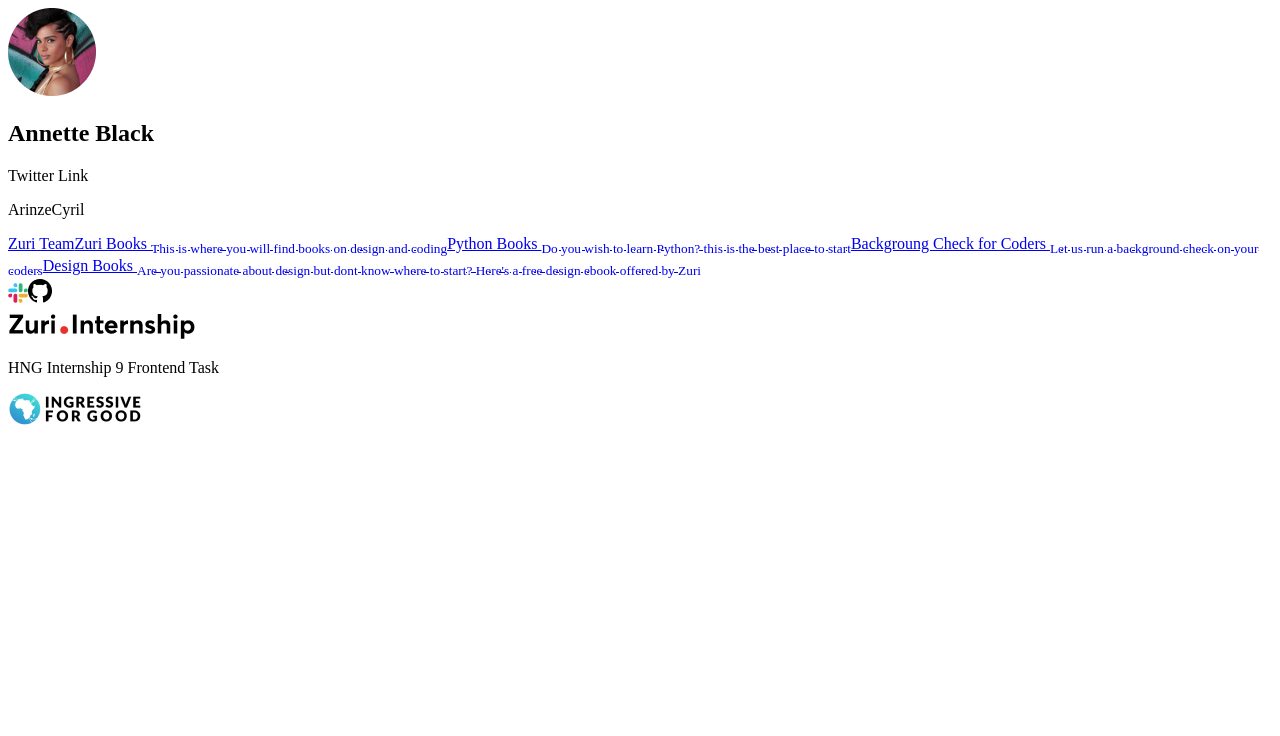
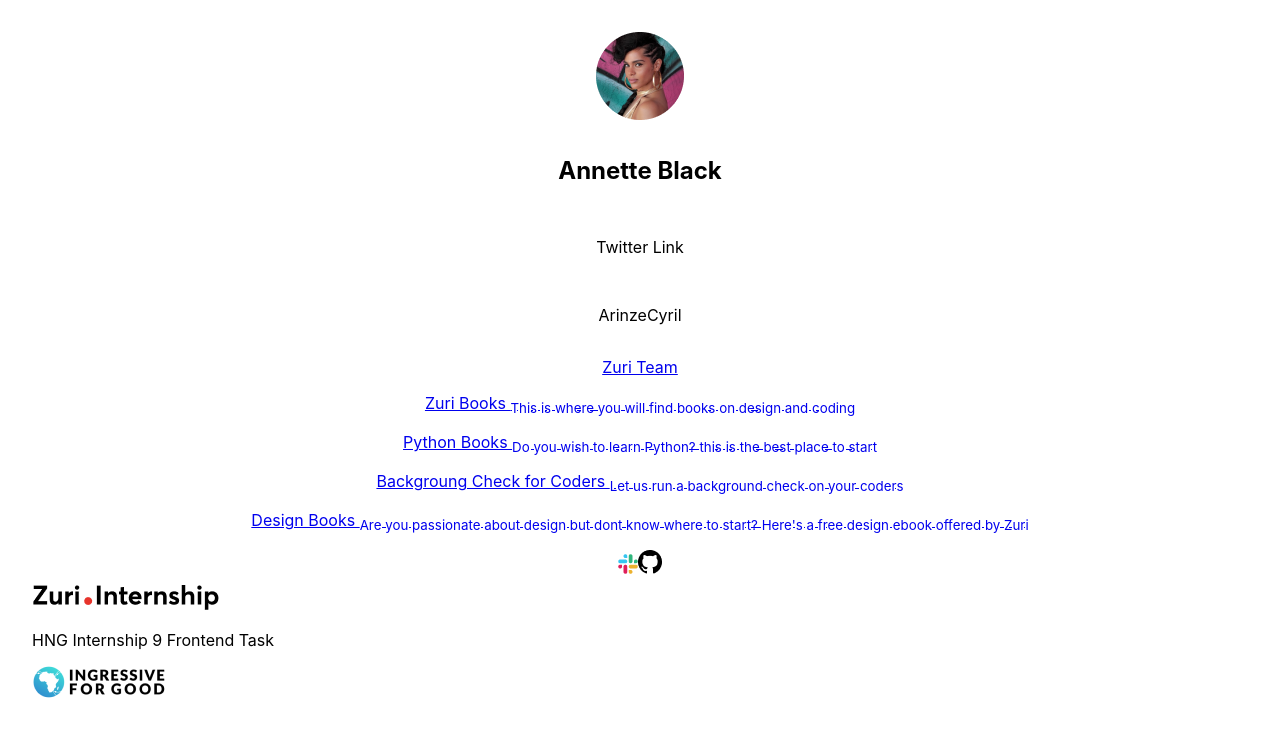
Before and after one commit to ArinzeCyril/porty, a React (Create React App) app: page / in a window 1280 px wide. Shown: the top 736 px of the page. Built offline with nearby package versions, Linux system fonts and the light colour scheme.

Commit message:
Fix the body and main elements in css

```diff
--- a/src/App.js
+++ b/src/App.js
@@ -13,7 +13,6 @@ export default function App() {
 
         <p id="twitter">Twitter Link</p>
         <p id="slack">ArinzeCyril</p>
-        {/* <div className="a">dfgdf</div> */}
         <a href="https://training.zuri.team/" id="btn_zuri">Zuri Team</a>
         <a href="http://books.zuri.team" id="books">Zuri Books <sub>This is where you will find books on design and coding</sub></a>
         <a href="https://books.zuri.team/python-for-beginners?ref_id=ArinzeCyril" id="book_python">Python Books <sub>Do you wish to learn Python? this is the best place to start</sub></a>
--- a/src/style.css
+++ b/src/style.css
@@ -0,0 +1,15 @@
+body {
+    margin: 0;
+    padding: 2rem;
+    font-family: 'Inter', Arial, Helvetica, sans-serif;
+    box-sizing: border-box;
+    font-size: 1rem;
+  }
+
+  main {
+    display: flex;
+    flex-direction: column;
+    justify-content: center;
+    align-items: center;
+    gap: 1rem;
+  }
```
